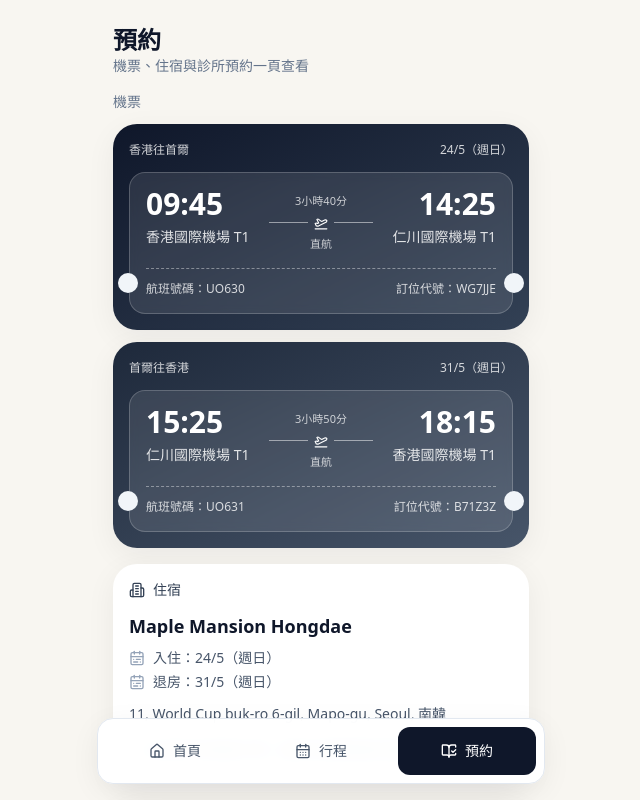
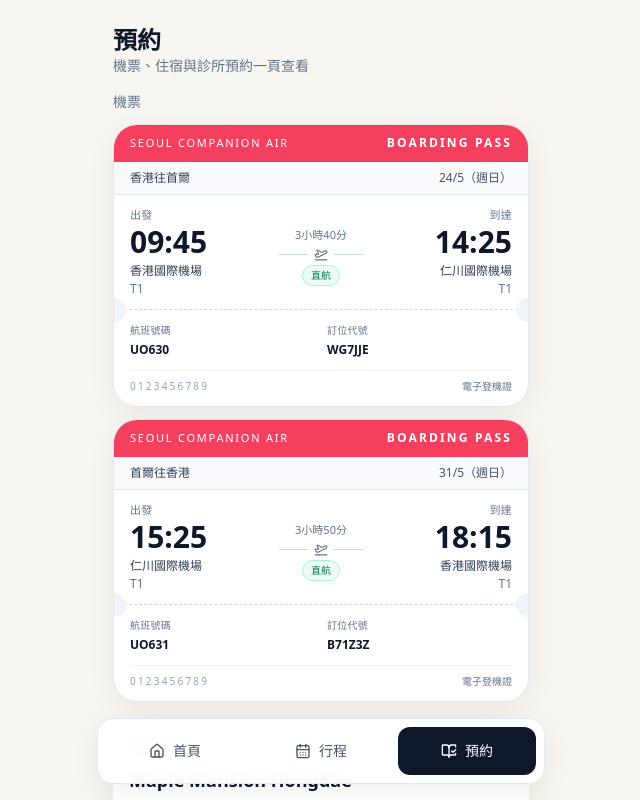
Before and after one commit to onyinno/seoul-companion-os, a Next.js app: page /bookings in a window 1280 px wide. Shown: the top 800 px of the page, without its empty margins (319-959 px from the left). Built offline with nearby package versions, Linux system fonts and the light colour scheme.

Commit message:
refactor(bookings): redesign flight cards as boarding-pass documents

```diff
--- a/components/bookings-screen.tsx
+++ b/components/bookings-screen.tsx
@@ -3,12 +3,6 @@
 import { Building2, CalendarRange, Clock3, PlaneTakeoff, Stethoscope } from 'lucide-react';
 import { formatDate } from '@/lib/utils';
 import { useTripStore } from '@/store/use-trip-store';
-import { cn } from '@/lib/utils';
-
-const ticketTone: Record<'outbound' | 'return', string> = {
-  outbound: 'from-slate-900 to-slate-700 text-white',
-  return: 'from-slate-800 to-slate-600 text-white'
-};
 
 export function BookingsScreen() {
   const { bookings } = useTripStore();
@@ -23,42 +17,65 @@ export function BookingsScreen() {
       <section className="space-y-3">
         <h2 className="text-sm font-medium text-slate-500">機票</h2>
         {bookings.flights.map((flight) => (
-          <article key={flight.id} className={cn('overflow-hidden rounded-3xl bg-gradient-to-br p-4 shadow-soft', ticketTone[flight.tripType])}>
-            <div className="flex items-center justify-between text-xs/5 text-white/80">
-              <p>{flight.routeTitle}</p>
-              <p>{formatDate(flight.date)}</p>
+          <article key={flight.id} className="overflow-hidden rounded-3xl border border-slate-200 bg-white shadow-soft">
+            <div className="flex items-center justify-between bg-rose-500 px-4 py-2.5 text-white">
+              <p className="text-[11px] font-medium tracking-[0.16em]">SEOUL COMPANION AIR</p>
+              <p className="text-xs font-semibold tracking-[0.18em]">BOARDING PASS</p>
             </div>
 
-            <div className="mt-3 rounded-2xl border border-white/20 bg-white/10 p-4 backdrop-blur-sm">
-              <div className="flex items-start justify-between gap-3">
+            <div className="border-b border-slate-200 bg-slate-50 px-4 py-2 text-xs text-slate-600">
+              <div className="flex items-center justify-between gap-2">
+                <p className="font-medium text-slate-700">{flight.routeTitle}</p>
+                <p>{formatDate(flight.date)}</p>
+              </div>
+            </div>
+
+            <div className="px-4 py-3">
+              <div className="grid grid-cols-[1fr_auto_1fr] items-start gap-2">
                 <div>
-                  <p className="text-3xl font-semibold leading-none">{flight.departureTime}</p>
-                  <p className="mt-2 text-sm text-white/85">{flight.departureAirport} {flight.departureTerminal}</p>
+                  <p className="text-[11px] uppercase tracking-wide text-slate-500">出發</p>
+                  <p className="mt-1 text-3xl font-semibold leading-none text-slate-900">{flight.departureTime}</p>
+                  <p className="mt-1 text-xs leading-5 text-slate-700">{flight.departureAirport}</p>
+                  <p className="text-xs text-slate-500">{flight.departureTerminal}</p>
                 </div>
 
-                <div className="mt-1 flex min-w-[92px] flex-1 flex-col items-center px-2">
-                  <p className="text-[11px] text-white/75">{flight.duration}</p>
-                  <div className="my-1.5 flex w-full items-center gap-1.5">
-                    <div className="h-px flex-1 bg-white/50" />
-                    <PlaneTakeoff className="h-3.5 w-3.5" />
-                    <div className="h-px flex-1 bg-white/50" />
+                <div className="mt-5 flex min-w-[84px] flex-col items-center">
+                  <p className="text-[11px] text-slate-500">{flight.duration}</p>
+                  <div className="my-1 flex w-full items-center gap-1.5">
+                    <span className="h-px flex-1 bg-slate-300" />
+                    <PlaneTakeoff className="h-3.5 w-3.5 text-slate-500" />
+                    <span className="h-px flex-1 bg-slate-300" />
                   </div>
-                  <p className="text-[11px] text-white/75">直航</p>
+                  <p className="rounded-full border border-emerald-200 bg-emerald-50 px-2 py-0.5 text-[10px] font-medium text-emerald-700">直航</p>
                 </div>
 
                 <div className="text-right">
-                  <p className="text-3xl font-semibold leading-none">{flight.arrivalTime}</p>
-                  <p className="mt-2 text-sm text-white/85">{flight.arrivalAirport} {flight.arrivalTerminal}</p>
+                  <p className="text-[11px] uppercase tracking-wide text-slate-500">到達</p>
+                  <p className="mt-1 text-3xl font-semibold leading-none text-slate-900">{flight.arrivalTime}</p>
+                  <p className="mt-1 text-xs leading-5 text-slate-700">{flight.arrivalAirport}</p>
+                  <p className="text-xs text-slate-500">{flight.arrivalTerminal}</p>
+                </div>
+              </div>
+            </div>
+
+            <div className="relative border-t border-dashed border-slate-300 px-4 py-3">
+              <span className="absolute -left-3 top-0 h-6 w-6 -translate-y-1/2 rounded-full bg-slate-100" />
+              <span className="absolute -right-3 top-0 h-6 w-6 -translate-y-1/2 rounded-full bg-slate-100" />
+
+              <div className="grid grid-cols-2 gap-3 text-xs">
+                <div>
+                  <p className="text-[10px] tracking-wide text-slate-500">航班號碼</p>
+                  <p className="mt-1 font-semibold text-slate-900">{flight.flightNumber}</p>
+                </div>
+                <div>
+                  <p className="text-[10px] tracking-wide text-slate-500">訂位代號</p>
+                  <p className="mt-1 font-semibold text-slate-900">{flight.bookingRef}</p>
                 </div>
               </div>
 
-              <div className="relative mt-4 border-t border-dashed border-white/40 pt-3 text-xs text-white/80">
-                <span className="absolute -left-7 top-1/2 h-5 w-5 -translate-y-1/2 rounded-full bg-slate-100" />
-                <span className="absolute -right-7 top-1/2 h-5 w-5 -translate-y-1/2 rounded-full bg-slate-100" />
-                <div className="flex items-center justify-between">
-                  <p>航班號碼：{flight.flightNumber}</p>
-                  <p>訂位代號：{flight.bookingRef}</p>
-                </div>
+              <div className="mt-3 flex items-center justify-between border-t border-slate-100 pt-2">
+                <p className="text-[10px] tracking-[0.22em] text-slate-400">0123456789</p>
+                <p className="text-[10px] text-slate-500">電子登機證</p>
               </div>
             </div>
           </article>
```
